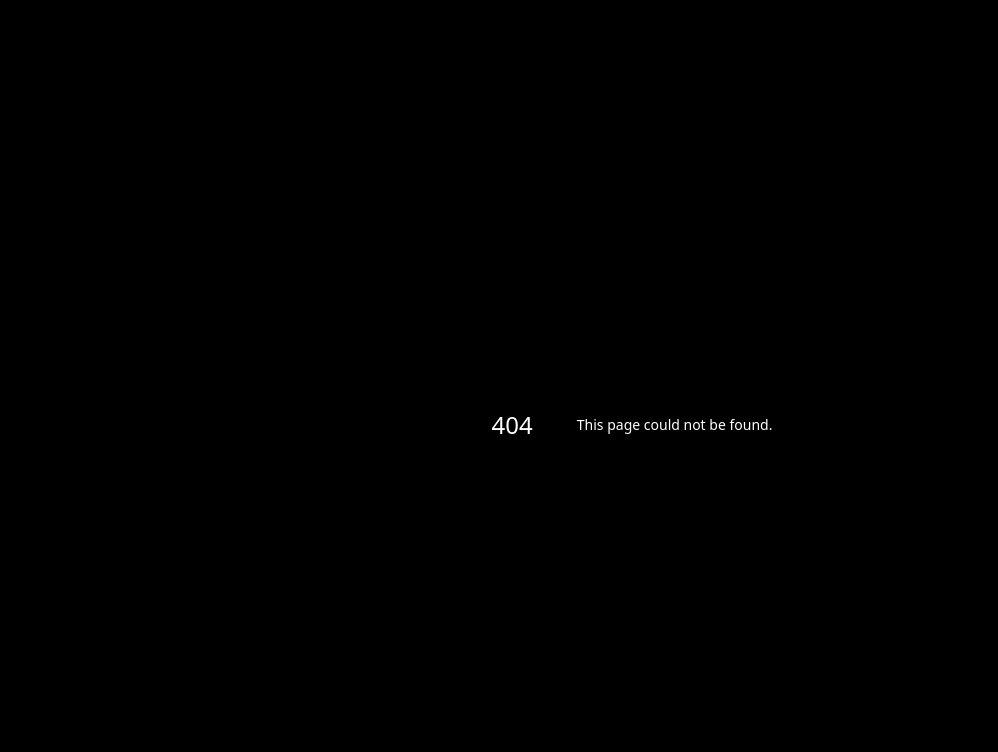
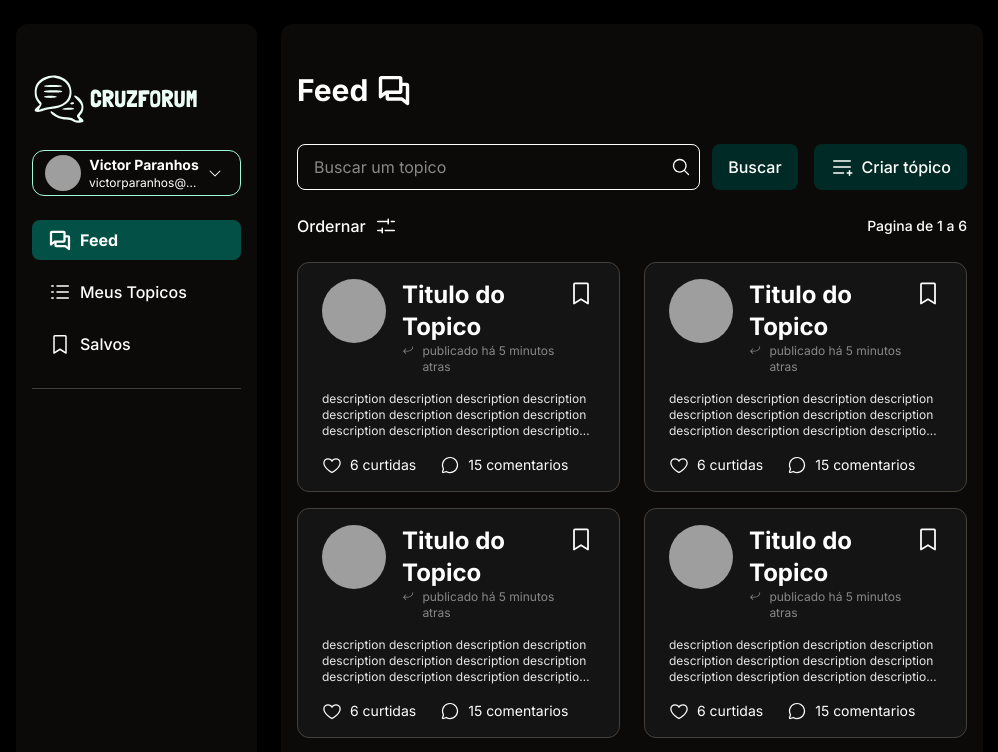
Before and after one commit to victorparanhosdev/cruz-forum, a Next.js app: page /home in a window 1280 px wide. Before the commit this address had no page. Shown: the top 752 px of the page, without its empty margins (8-1006 px from the left). Built offline with nearby package versions, Linux system fonts and the light colour scheme; grey boxes are pictures that could not be loaded.

Commit message:
feat: Criacao do Topic e da Pagina Princiapl (Feed)

```diff
--- /dev/null
+++ b/src/app/home/page.tsx
@@ -0,0 +1,76 @@
+import { Button } from "@/components/Button";
+import { Input } from "@/components/InputText";
+import { Topic } from "@/components/Topic";
+import { BookmarkSimple, CaretDoubleLeft, CaretDoubleRight, CaretDown, CaretLineLeft, CaretLineRight, Chats, FadersHorizontal, ListDashes, ListPlus, MagnifyingGlass } from "@phosphor-icons/react/dist/ssr";
+
+export default function Home() {
+    return (
+        <div className="grid grid-cols-view-home min-h-view-without-fill gap-6 w-full">
+            <nav className="bg-stone-950 rounded-xl px-4 pt-12 flex flex-col gap-6">
+                <img src="./logo-home.svg" alt="" className="max-w-[166px]"/>
+                <button className="flex gap-2 border border-green-200 rounded-xl items-center py-1 px-3">
+                    <img src="https://github.com/victorparanhosdev.png" alt="" className="object-cover h-9 w-9 rounded-full"/>
+                    <div className="flex flex-col max-w-[110px]">
+                        <p className="text-sm font-bold truncate">Victor Paranhos</p>
+                        <span className="text-xs  truncate">victorparanhos@email.com</span>
+                    </div>
+                    <CaretDown size={16}/>
+                </button>
+
+                <menu>
+                    <ul className="grid gap-3">
+                        <li><Button className="w-full justify-start" size="sm" state="transparent" isActive iconLeft={Chats}>Feed</Button></li>
+                        <li><Button className="w-full justify-start" size="sm" state="transparent" iconLeft={ListDashes}>Meus Topicos</Button></li>
+                        <li><Button className="w-full justify-start" size="sm" state="transparent" iconLeft={BookmarkSimple}>Salvos</Button></li>
+                    </ul>
+                </menu>
+
+                <div className="w-full h-px bg-gray-900"></div>
+
+            </nav>
+            <main className="bg-stone-950 rounded-xl px-4 py-12">
+                <h1 className="text-3xl font-bold flex gap-2">Feed <Chats weight="bold" size={36}/></h1>
+
+                <section className="grid gap-4 pt-9">
+                    <div className="flex gap-4">
+                        <div className="flex gap-3  w-full">
+                        <Input state="default" placeholder="Buscar um topico" withIcon={<MagnifyingGlass size={20}/>}/>
+                        <Button>Buscar</Button>
+                        </div>
+                        <Button iconLeft={ListPlus}>Criar tópico</Button>
+                    </div>
+
+                    <div className="flex justify-between items-center">
+                        <Button className="px-0" state="text" size="sm" iconRight={FadersHorizontal}>Ordernar</Button>
+                        <p className="font-medium text-sm">Pagina de 1 a 6</p>
+                    </div>
+
+
+                    <div className="grid gap-4">
+
+                        <div className="grid gap-x-6 gap-y-4 grid-cols-2">
+                            {Array.from({length: 6}).map((_, index) => {
+                                return (
+                                    <Topic key={index}/>
+                                )
+                            })}
+                        </div>
+
+                        <div className="flex gap-2 items-center place-content-end">
+                        <CaretDoubleLeft size={24}/>
+                        <CaretLineLeft size={24}/>
+                        <CaretLineRight size={24}/>
+                        <CaretDoubleRight size={24}/>
+                        </div>
+
+
+                    </div>
+
+                </section>
+
+
+            </main>
+            <aside className="bg-stone-950 rounded-xl"></aside>
+        </div>
+    )
+}
--- a/src/app/page.tsx
+++ b/src/app/page.tsx
@@ -2,6 +2,8 @@ import { EnvelopeSimple } from '@phosphor-icons/react/dist/ssr'
 import { Input } from '@/components/InputText'
 import { Button } from '@/components/Button';
 import { Label } from '@/components/Label';
+
+
 export default function Login() {
   return (
     <main className="bg-stone-950 grid grid-cols-view-login rounded-xl overflow-hidden w-full min-h-view-without-fill">
@@ -9,7 +11,7 @@ export default function Login() {
       <section className='bg-[url(/bg.png)] bg-no-repeat bg-bottom bg-cover' />
 
       <section className='min-w-[331px] p-6 m-auto flex flex-col items-center'>
-        <img alt='' src="/logo.png" className='max-w-64 mb-12' />
+        <img alt='' src="/logo-login.png" className='max-w-64 mb-12' />
 
         <form action="" className='grid gap-4 w-full'>
           <div>
--- a/src/components/Button/index.tsx
+++ b/src/components/Button/index.tsx
@@ -45,7 +45,7 @@ export const Button = forwardRef<HTMLButtonElement, ButtonProps>(
         {...props}
       >
         {IconLeft && <IconLeft size={24} weight={isActive ? 'bold': 'regular'}/>}
-        {children}
+        <span className="whitespace-nowrap">{children}</span>
         {IconRight && <IconRight size={24} weight={isActive ? 'bold': 'regular'}/>}
       </button>
     )
--- a/src/components/InputText/index.tsx
+++ b/src/components/InputText/index.tsx
@@ -6,7 +6,7 @@ import { tv } from "tailwind-variants"
 
 const InputStyleVariants = tv({
     slots: {
-        container: 'relative transition border rounded-lg focus-within:ring-1 py-2.5 pl-4 pr-9 bg-stone-950   ',
+        container: 'relative transition border rounded-lg focus-within:ring-1 bg-stone-950 w-full',
         icon: ''
     },
     variants: {
@@ -50,7 +50,7 @@ export const Input = forwardRef<HTMLInputElement, InputTextProps>(({children, st
 
     return (
         <div className={twMerge(styles.container(), className)}>
-            <input style={{background: 'transparent'}} {...props} className="outline-none" ref={ref}/>
+            <input style={{background: 'transparent'}} {...props} className="outline-none py-2.5 pl-4 pr-9 w-full" ref={ref}/>
             {withIcon && <span className={twMerge(styles.icon(), 'absolute right-2 top-2/4 -translate-y-2/4')}>{withIcon}</span>}
         </div>
     )
--- /dev/null
+++ b/src/components/Topic/index.tsx
@@ -0,0 +1,28 @@
+import { ArrowBendDownLeft, BookmarkSimple, ChatCircle, Heart } from "@phosphor-icons/react/dist/ssr"
+
+export const Topic = () => {
+    return (
+        <div className="bg-topico-200 border border-stone-700 rounded-xl py-4 px-6 grid gap-4 hover:bg-topico-100 transition-colors">
+            <div className="flex justify-between items-start">
+                <div className="flex gap-4">
+                    <img src="https://github.com/victorparanhosdev.png" alt="" className="h-16 w-16 rounded-full object-cover" />
+                    <div>
+                        <h2 className="text-2xl font-bold">Titulo do Topico</h2>
+                        <span className="flex gap-2 text-xs text-gray-400"> <ArrowBendDownLeft size={14} /> publicado há 5 minutos atras</span>
+                    </div>
+                </div>
+                <button><BookmarkSimple size={28} /></button>
+
+            </div>
+
+            <p className="text-gray-100 w-full line-clamp-3 text-xs">description description description description description description description description description description description description description description.s   dsfsfvsfe....</p>
+
+            <div className="text-sm flex gap-6 items-center">
+                <button className="flex gap-2 items-center"><Heart size={20} /> 6 curtidas</button>
+                <button className="flex gap-2 items-center"><ChatCircle size={20} /> 15 comentarios</button>
+            </div>
+
+
+        </div>
+    )
+}
--- a/tailwind.config.ts
+++ b/tailwind.config.ts
@@ -35,11 +35,16 @@ export default {
         },
         white: '#FFFFFF',
         gray: {
+          100: '#E7E7E7',
           400: '#888888',
           700: '#4F4F4F',
           800: '#454545',
           900: '#3D3D3D',
           950: '#161616'
+        },
+        'topico': {
+          100: '#1A1A1A',
+          200: '#141414'
         }
       },
       extend: {
@@ -47,7 +52,8 @@ export default {
           'view-without-fill': 'calc(100vh - 3rem)'
         },
         gridTemplateColumns: {
-          'view-login': '2fr 3fr'
+          'view-login': '2fr 3fr',
+          'view-home': '241px 1fr 241px'
         }
       }
   },
```
Also changed, not shown: public/logo-home.svg (added), public/logo-login.png (renamed from public/logo.png).
